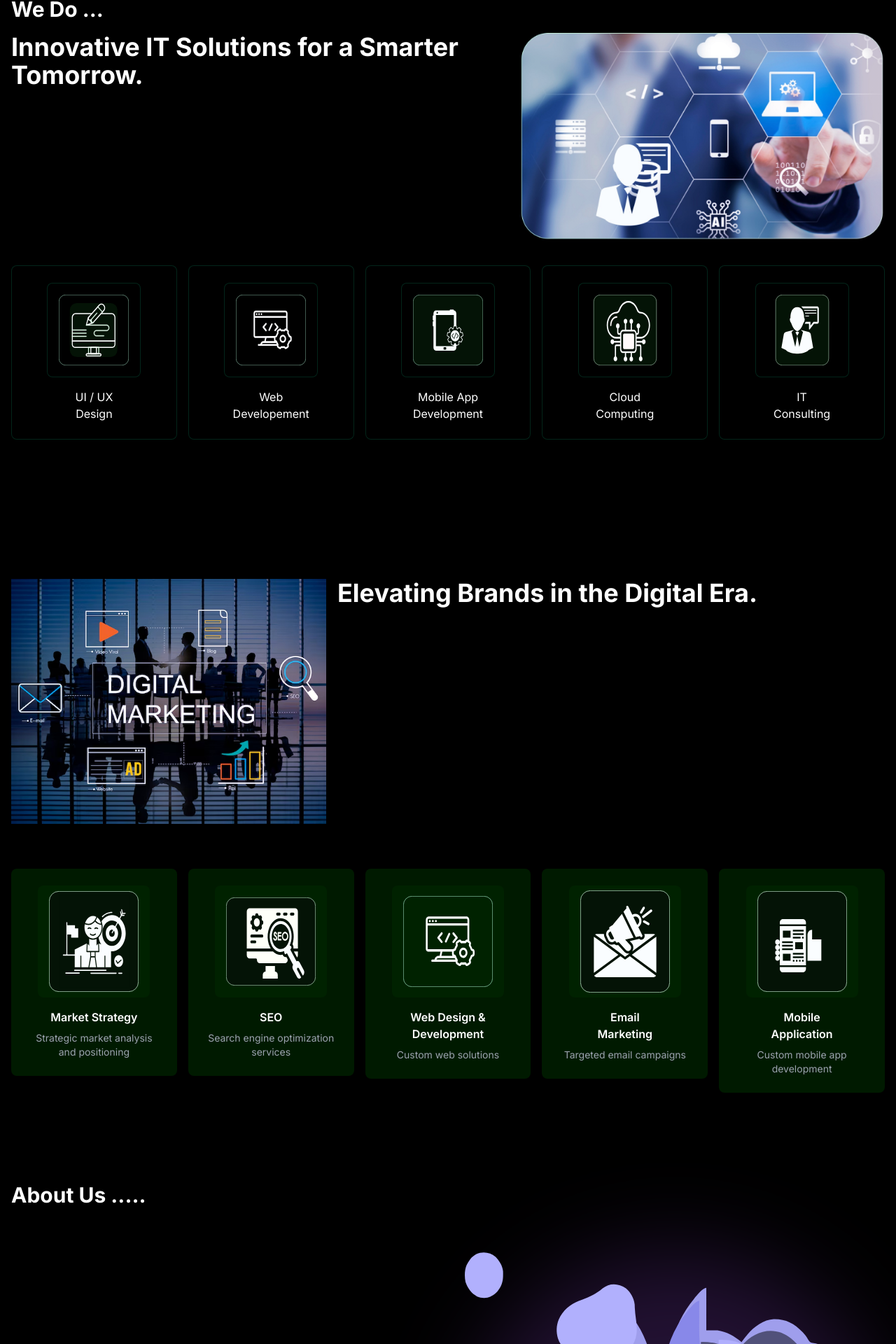
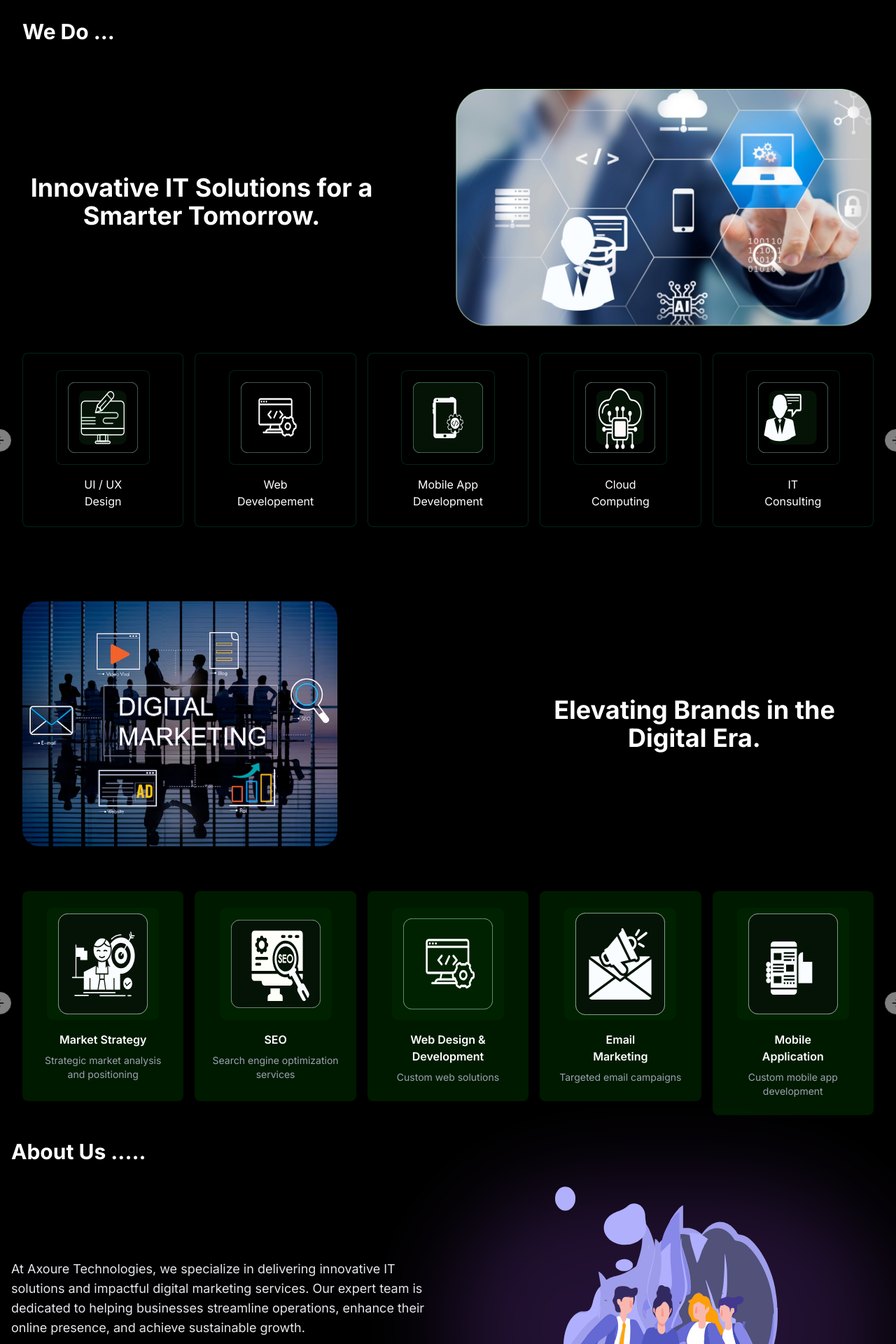
Before and after one commit to Abhiman19/Axuore-Technologies, a Next.js app in the folder axuore-technologies-app/: page / in a window 1280 px wide. Shown: the part 837-2757 px from the top of the page at 70% size. Built offline with nearby package versions, Linux system fonts and the light colour scheme.

Commit message:
added styling to all the pgs

```diff
--- a/axuore-technologies-app/app/page.tsx
+++ b/axuore-technologies-app/app/page.tsx
@@ -6,7 +6,7 @@ import ServicesSection from "@/components/services-section";
 import TestimonialsContact from "@/components/testmonials-contact";
 export default function Axuore() {
   return (
-    <div className="no-scrollbar h-screen">
+    <div className="h-screen">
       <LandingPage />
       <ServicesSection />
       <DigitalMarketingSection />
--- a/axuore-technologies-app/components/about-section.tsx
+++ b/axuore-technologies-app/components/about-section.tsx
@@ -1,5 +1,5 @@
-import { Users, Target, Flag } from "lucide-react"
-import Image from "next/image"
+import { Users, Target, Flag } from "lucide-react";
+import Image from "next/image";
 
 export default function AboutSection() {
   const stats = [
@@ -18,35 +18,36 @@ export default function AboutSection() {
       value: "98%",
       icon: Flag,
     },
-  ]
+  ];
 
   return (
     <section className="bg-black min-h-screen py-16 px-4">
       <div className="container mx-auto">
-        <h2 className="text-3xl font-bold text-white mb-16">About Us .....</h2>
+        <h2 className="text-3xl font-bold text-white mb-8">About Us .....</h2>
 
-        <div className="grid lg:grid-cols-2 gap-12 items-center mb-16">
+        <div className="grid lg:grid-cols-2 items-center mb-16">
           <div className="space-y-6">
-            <p className="text-lg text-gray-200 leading-relaxed">
-              At Axoure Technologies, we specialize in delivering innovative IT solutions and impactful digital
-              marketing services. Our expert team is dedicated to helping businesses streamline operations, enhance
-              their online presence, and achieve sustainable growth.
+            <p className="text-lg text-gray-200">
+              At Axoure Technologies, we specialize in delivering innovative IT
+              solutions and impactful digital marketing services. Our expert
+              team is dedicated to helping businesses streamline operations,
+              enhance their online presence, and achieve sustainable growth.
             </p>
-            <p className="text-lg text-gray-200 leading-relaxed">
-              With a focus on creativity, technology, and strategy, we turn ideas into reality and ensure your success
-              in the digital era.
+            <p className="text-lg text-gray-200">
+              With a focus on creativity, technology, and strategy, we turn
+              ideas into reality and ensure your success in the digital era.
             </p>
           </div>
 
-          <div className="relative">
+          <div className="relative flex justify-center">
             <div className="absolute inset-0 bg-purple-500/20 rounded-full filter blur-3xl"></div>
             <div className="relative z-10">
               <Image
                 src="/assets/about.svg"
                 alt="Team Illustration"
                 width={500}
-                height={400}
-                className="w-full h-auto"
+                height={350}
+                className="w-full max-h-[400px] object-contain"
               />
             </div>
           </div>
@@ -54,7 +55,7 @@ export default function AboutSection() {
 
         <div className="grid md:grid-cols-3 gap-6">
           {stats.map((stat, index) => {
-            const Icon = stat.icon
+            const Icon = stat.icon;
             return (
               <div
                 key={index}
@@ -65,14 +66,18 @@ export default function AboutSection() {
                   <div className="p-3 bg-purple-500/20 rounded-full">
                     <Icon className="w-6 h-6 text-purple-300" />
                   </div>
-                  <h3 className="text-xl font-semibold text-white">{stat.title}</h3>
-                  <p className="text-3xl font-bold text-purple-300">{stat.value}</p>
+                  <h3 className="text-xl font-semibold text-white">
+                    {stat.title}
+                  </h3>
+                  <p className="text-3xl font-bold text-purple-300">
+                    {stat.value}
+                  </p>
                 </div>
               </div>
-            )
+            );
           })}
         </div>
       </div>
     </section>
-  )
+  );
 }
--- a/axuore-technologies-app/components/contact-section.tsx
+++ b/axuore-technologies-app/components/contact-section.tsx
@@ -10,7 +10,7 @@ import Link from "next/link"
 export default function ContactSection() {
   return (
     <section className="bg-black min-h-screen py-16 px-4">
-      <div className="container mx-auto max-w-4xl">
+      <div className="container mx-auto">
         <div className="mb-12">
           <div className="flex items-center space-x-4 group">
             <h2 className="text-4xl md:text-5xl font-bold text-white">LET'S TALK</h2>
--- a/axuore-technologies-app/components/digital-marketing-section.tsx
+++ b/axuore-technologies-app/components/digital-marketing-section.tsx
@@ -39,26 +39,28 @@ const services = [
 
 export default function DigitalMarketingSection() {
   return (
-    <section className="bg-black min-h-screen py-16 px-4">
-      <div className="container mx-auto">
-        <div className="flex mb-16">
-          <div className="relative rounded-3xl">
+    <section className="bg-black max-h-screen flex flex-col py-16 px-4">
+      <div className="container mx-auto text-center py-8 px-4">
+        {/* Top Content Section */}
+        <div className="flex flex-col md:flex-row items-center justify-between mb-16">
+          <div className="relative">
             <Image
               src="/assets/digital-marketing-section.png"
               alt="Digital Marketing"
               width={450}
               height={300}
-              className="object-cover"
+              className="object-cover rounded-3xl"
             />
             <div className="absolute inset-0 bg-gradient-to-r from-blue-500/20 to-purple-500/20 mix-blend-overlay" />
           </div>
-          <div className="ml-4 ite">
-            <h2 className="text-4xl font-bold text-white">
+          <div className="md:max-w-lg flex flex-col px-6">
+            <h3 className="text-4xl font-bold text-white">
               Elevating Brands in the Digital Era.
-            </h2>
+            </h3>
           </div>
         </div>
 
+        {/* Carousel Section */}
         <Carousel
           opts={{
             align: "start",
@@ -72,8 +74,8 @@ export default function DigitalMarketingSection() {
                 key={index}
                 className="pl-2 md:pl-4 md:basis-1/3 lg:basis-1/5"
               >
-                <Card className="bg-[#001a00] border-0">
-                  <CardContent className="flex flex-col items-center justify-center p-6 h-full min-h-[200px]">
+                <Card className="bg-[#001a00] border-0 min-h-[300px]">
+                  <CardContent className="flex flex-col items-center text-center justify-center p-6 h-full min-h-[200px]">
                     <div className="rounded-lg p-4 bg-[#002200] mb-4 w-40 h-40 flex items-center justify-center">
                       <Image
                         src={service.Image || "/placeholder.svg"}
--- a/axuore-technologies-app/components/landingPage.tsx
+++ b/axuore-technologies-app/components/landingPage.tsx
@@ -4,7 +4,7 @@ import { ArrowRight } from "lucide-react";
 
 export default function LandingPage() {
   return (
-    <div className="no-scrollbar h-screen bg-black bg-[url('/assets/download.svg')] bg-no-repeat lg:bg-[length:700px] text-white font-inknut bg-[right_50px]">
+    <div className="h-screen bg-black bg-[url('/assets/download.svg')] bg-no-repeat lg:bg-[length:700px] text-white font-inknut bg-[right_50px]">
 
       {/* Navigation */}
       <nav className="container mx-auto px-4 py-6">
--- a/axuore-technologies-app/components/services-section.tsx
+++ b/axuore-technologies-app/components/services-section.tsx
@@ -1,9 +1,14 @@
-"use client"
+"use client";
 
-import Image from "next/image"
-import { Card, CardContent } from "@/components/ui/card"
-import { Carousel, CarouselContent, CarouselItem, CarouselNext, CarouselPrevious } from "@/components/ui/carousel"
-import { Monitor, Code2, Smartphone, Cloud, UserRound } from "lucide-react"
+import Image from "next/image";
+import { Card, CardContent } from "@/components/ui/card";
+import {
+  Carousel,
+  CarouselContent,
+  CarouselItem,
+  CarouselNext,
+  CarouselPrevious,
+} from "@/components/ui/carousel";
 
 const services = [
   {
@@ -26,16 +31,17 @@ const services = [
     title: "IT\nConsulting",
     Image: "/assets/it.svg",
   },
-]
+];
 
 export default function ServicesSection() {
   return (
-    <section className="bg-black min-h-screen py-8 px-4">
-      <div className="container mx-auto">
-        <h2 className="text-3xl font-bold text-white mb-4">We Do ...</h2>
-
-        <div className="flex mb-8">
-          <div>
+    <section className="bg-black max-h-screen py-8 px-4 flex flex-col">
+      <div className="py-8 px-4">
+        <h2 className="text-3xl font-bold text-white">We Do ...</h2>
+      </div>
+      <div className="container mx-auto text-center py-8 px-4">
+        <div className="flex flex-col md:flex-row items-center justify-between mb-8">
+          <div className="md:text-pretty max-w-lg">
             <h3 className="text-4xl font-bold text-white mb-6">
               Innovative IT Solutions for a Smarter Tomorrow.
             </h3>
@@ -48,7 +54,6 @@ export default function ServicesSection() {
               height={300}
               className="object-cover"
             />
-            <div className="absolute inset-0 bg-gradient-to-r from-blue-500/20 to-purple-500/20 mix-blend-overlay" />
           </div>
         </div>
 
@@ -60,26 +65,33 @@ export default function ServicesSection() {
           className="w-full"
         >
           <CarouselContent className="-ml-2 md:-ml-4">
-            {services.map((service, index) => {
-              const Icon = service.Image
-              return (
-                <CarouselItem key={index} className="pl-2 md:pl-4 md:basis-1/3 lg:basis-1/5">
+            {services.map((service, index) => (
+              <CarouselItem
+                key={index}
+                className="pl-2 md:pl-4 md:basis-1/3 lg:basis-1/5"
+              >
                 <Card className="bg-black border border-emerald-500/20">
-                    <CardContent className="flex flex-col items-center justify-center p-6">
+                  <CardContent className="flex flex-col items-center text-center justify-center p-6">
                     <div className="rounded-lg p-4 bg-black border border-emerald-500/20 mb-4">
-                      <Image src={service.Image} alt={service.title} width={100} height={100} />
+                      <Image
+                        src={service.Image}
+                        alt={service.title}
+                        width={100}
+                        height={100}
+                      />
                     </div>
-                      <h4 className="text-white text-center whitespace-pre-line">{service.title}</h4>
+                    <h4 className="text-white text-center whitespace-pre-line">
+                      {service.title}
+                    </h4>
                   </CardContent>
                 </Card>
               </CarouselItem>
-              )
-            })}
+            ))}
           </CarouselContent>
           <CarouselPrevious className="hidden md:flex" />
           <CarouselNext className="hidden md:flex" />
         </Carousel>
       </div>
     </section>
-  )
+  );
 }
--- a/axuore-technologies-app/components/testmonials-contact.tsx
+++ b/axuore-technologies-app/components/testmonials-contact.tsx
@@ -1,60 +1,91 @@
-"use client"
+"use client";
 
-import { Button } from "@/components/ui/button"
-import { Card, CardContent } from "@/components/ui/card"
-import { Input } from "@/components/ui/input"
-import { Textarea } from "@/components/ui/textarea"
-import { Carousel, CarouselContent, CarouselItem, CarouselNext, CarouselPrevious } from "@/components/ui/carousel"
-import { Avatar, AvatarImage, AvatarFallback } from "@/components/ui/avatar"
+import { Button } from "@/components/ui/button";
+import { Card, CardContent } from "@/components/ui/card";
+import { Input } from "@/components/ui/input";
+import { Textarea } from "@/components/ui/textarea";
+import { Avatar, AvatarImage, AvatarFallback } from "@/components/ui/avatar";
+import {
+  Carousel,
+  CarouselContent,
+  CarouselItem,
+  CarouselNext,
+  CarouselPrevious,
+} from "@/components/ui/carousel";
 
 const testimonials = [
   {
     name: "Sarah Johnson",
     avatar: "/placeholder.svg?height=40&width=40",
-    content: "Really amazing experience working with the team. They delivered exactly what we needed.",
+    content:
+      "Really amazing experience working with the team. They delivered exactly what we needed.",
   },
   {
     name: "Michael Chen",
     avatar: "/placeholder.svg?height=40&width=40",
-    content: "Great communication and excellent results. Would highly recommend their services.",
+    content:
+      "Great communication and excellent results. Would highly recommend their services.",
   },
   {
     name: "Emma Davis",
     avatar: "/placeholder.svg?height=40&width=40",
-    content: "Professional team that goes above and beyond. Very satisfied with the outcome.",
+    content:
+      "Professional team that goes above and beyond. Very satisfied with the outcome.",
   },
-]
+  {
+    name: "John Doe",
+    avatar: "/placeholder.svg?height=40&width=40",
+    content:
+      "Excellent service! The project was completed on time with exceptional quality.",
+  },
+  {
+    name: "Jane Smith",
+    avatar: "/placeholder.svg?height=40&width=40",
+    content:
+      "Very responsive and dedicated team. Helped us achieve our business goals.",
+  },
+];
 
 export default function TestimonialsContact() {
   return (
-    <section className="bg-black min-h-screen py-16 px-4">
-      <div className="container mx-auto space-y-20">
-        {/* Testimonials Section */}
-        <div>
-          <h2 className="text-3xl font-bold text-white mb-8">What Our Clients Say ...</h2>
+    <section className="bg-black min-h-screen py-16 px-4 flex items-center">
+      <div className="container mx-auto flex flex-col space-y-12 py-8 px-4">
+        {/* Testimonials Section (Carousel) */}
+        <div className="w-full flex flex-col">
+          <h2 className="text-3xl font-bold text-white mb-8">
+            What Our Clients Say ...
+          </h2>
 
           <Carousel
             opts={{
               align: "start",
               loop: true,
             }}
-            className="w-full"
+            className="w-full max-w-full"
           >
             <CarouselContent className="-ml-2 md:-ml-4">
               {testimonials.map((testimonial, index) => (
-                <CarouselItem key={index} className="pl-2 md:pl-4 md:basis-1/2 lg:basis-1/3">
-                  <Card className="bg-[#2F4F2F]/80 border-0">
-                    <CardContent className="p-6">
-                      <div className="flex items-start space-x-4">
-                        <Avatar>
-                          <AvatarImage src={testimonial.avatar} alt={testimonial.name} />
-                          <AvatarFallback>{testimonial.name[0]}</AvatarFallback>
-                        </Avatar>
-                        <div className="space-y-2">
-                          <p className="text-sm text-gray-300">{testimonial.content}</p>
-                          <p className="text-sm font-medium text-white">{testimonial.name}</p>
-                        </div>
-                      </div>
+                <CarouselItem
+                  key={index}
+                  className="pl-2 md:pl-4 w-full sm:basis-1/2 md:basis-1/3 lg:basis-1/4 xl:basis-1/5"
+                >
+                  <Card className="bg-[#2F4F2F]/80 border-0 p-6 rounded-xl min-h-[280px]">
+                    {" "}
+                    {/* Set minimum height */}
+                    <CardContent className="flex flex-col items-center text-center space-y-4 h-full">
+                      <Avatar className="w-16 h-16">
+                        <AvatarImage
+                          src={testimonial.avatar}
+                          alt={testimonial.name}
+                        />
+                        <AvatarFallback>{testimonial.name[0]}</AvatarFallback>
+                      </Avatar>
+                      <p className="text-sm text-gray-300">
+                        {testimonial.content}
+                      </p>
+                      <p className="text-sm font-medium text-white">
+                        {testimonial.name}
+                      </p>
                     </CardContent>
                   </Card>
                 </CarouselItem>
@@ -66,24 +97,35 @@ export default function TestimonialsContact() {
         </div>
 
         {/* Contact Form Section */}
-        <div className="relative max-w-2xl mx-auto">
+        <div className="relative w-full max-w-2xl mx-auto">
           <div className="absolute inset-0 bg-purple-500/10 rounded-3xl filter blur-3xl"></div>
-          <Card className="relative bg-[#2F4F2F]/80 border-0 backdrop-blur-sm rounded-3xl">
+          <Card className="relative bg-[#2F4F2F]/80 border-0 backdrop-blur-sm rounded-3xl max-h-screen overflow-auto">
             <CardContent className="p-8">
-              <h2 className="text-3xl font-bold text-white text-center mb-8">Ask Us Anything .....</h2>
+              <h2 className="text-3xl font-bold text-white text-center mb-8">
+                Ask Us Anything .....
+              </h2>
               <form className="space-y-6">
-                <Input placeholder="Your Name" className="bg-[#1a2f1a] border-0 text-white placeholder:text-gray-400" />
+                <Input
+                  placeholder="Your Name"
+                  className="bg-[#1a2f1a] border-0 text-white placeholder:text-gray-400"
+                />
                 <Input
                   type="email"
                   placeholder="Email"
                   className="bg-[#1a2f1a] border-0 text-white placeholder:text-gray-400"
                 />
-                <Input placeholder="Contact" className="bg-[#1a2f1a] border-0 text-white placeholder:text-gray-400" />
+                <Input
+                  placeholder="Contact"
+                  className="bg-[#1a2f1a] border-0 text-white placeholder:text-gray-400"
+                />
                 <Textarea
                   placeholder="Ask Us Anything ......"
                   className="bg-[#1a2f1a] border-0 text-white placeholder:text-gray-400 min-h-[120px]"
                 />
-                <Button className="w-full bg-[#1a2f1a] hover:bg-[#2F4F2F] text-white" size="lg">
+                <Button
+                  className="w-full bg-[#1a2f1a] hover:bg-[#2F4F2F] text-white"
+                  size="lg"
+                >
                   Submit
                 </Button>
               </form>
@@ -92,5 +134,5 @@ export default function TestimonialsContact() {
         </div>
       </div>
     </section>
-  )
+  );
 }
```
Also changed, not shown: axuore-technologies-app/public/assets/cloud.svg, axuore-technologies-app/public/assets/it.svg. Lines whose indentation alone changed are shown as unchanged.
